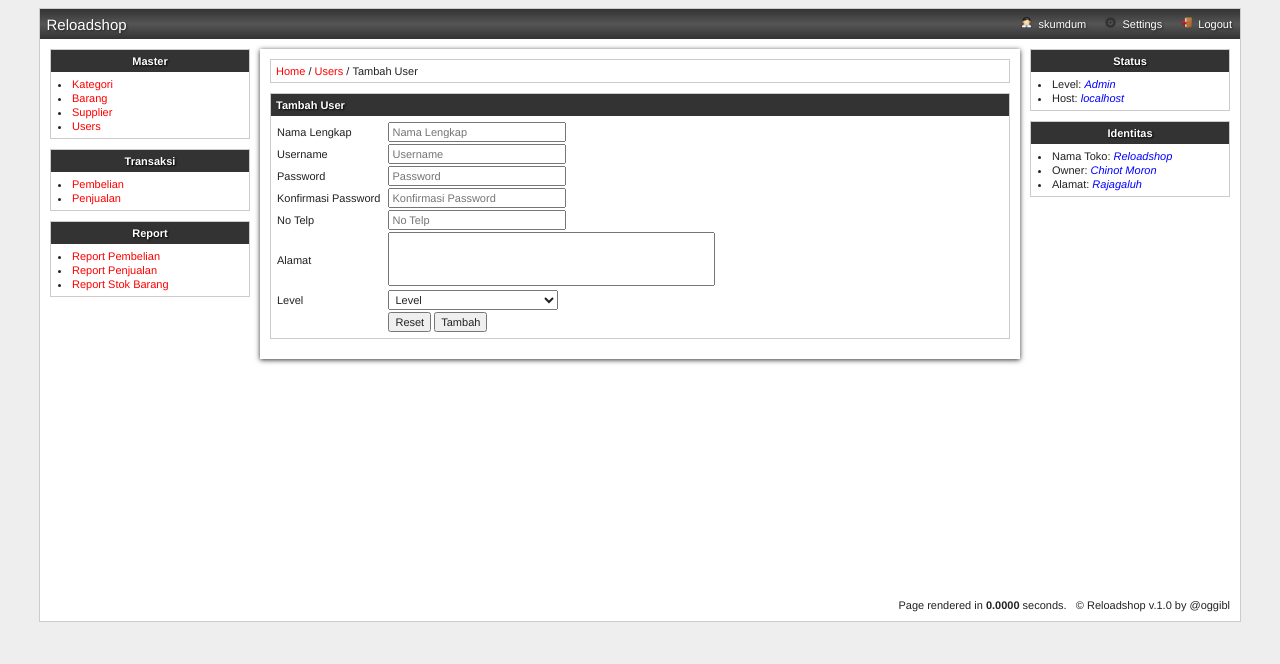
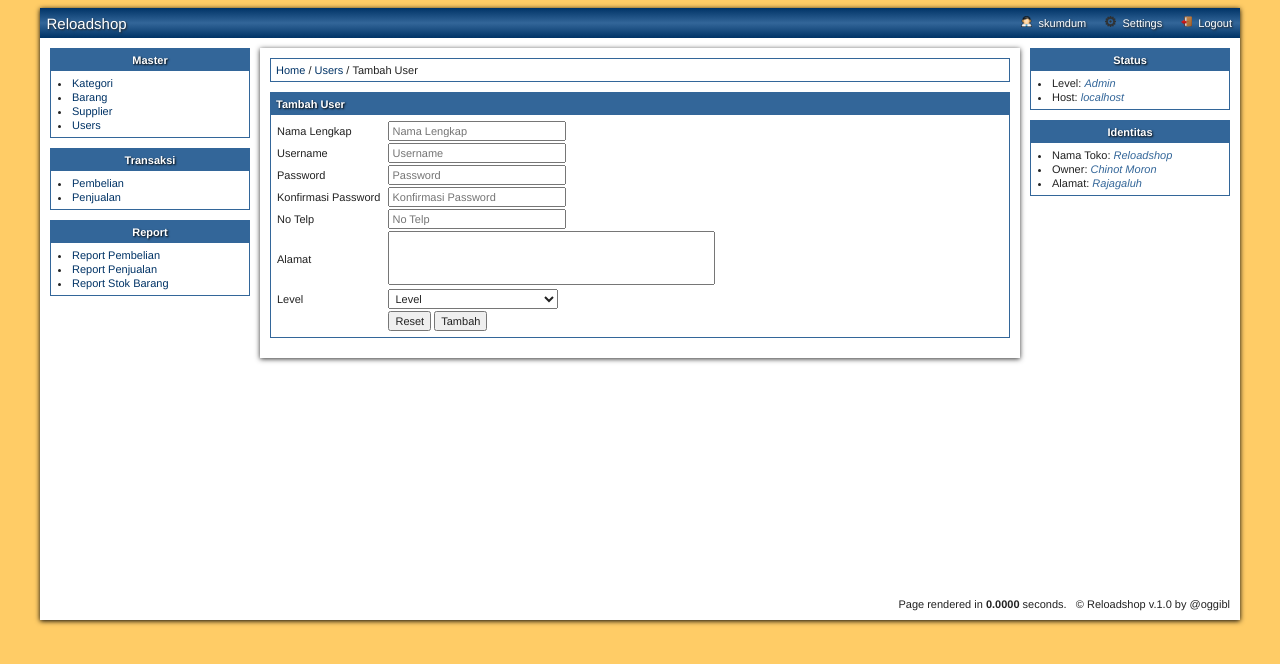
Before and after one commit to yogigr/reloadshop, a CodeIgniter app: page /reload/index.php/users/insert in a window 1280 px wide. Shown: the top 664 px of the page. Run offline with CodeIgniter, Linux system fonts and the light colour scheme; a user stored in the database is signed in.

Commit message:
ganti warna template 2

```diff
--- a/style.css
+++ b/style.css
@@ -2,12 +2,12 @@ body{
 	color: #222;
 	font-family: 'Helvetica';
 	font-size: 11px;
-	background: #eee;
+	background:#FFCC66;
 }
 
 a {
 	text-decoration: none;
-	color: #FF0000;
+	color: #003366;
 
 
 }
@@ -25,7 +25,7 @@ textarea{
 .alert-login {
 	margin: 10px auto;
 	width: 300px;
-	border: 1px solid #ccc;
+	box-shadow: 0px 1px 5px #000;
 	background: #fff;
 }
 .alert-login p {
@@ -36,19 +36,19 @@ textarea{
 	color: #FF0000;
 }
 .sukses {
-	color: #0000FF;
+	color: #336699;
 }
 .form-login {
 	margin:10px auto;
 	width: 300px;
-	border: 1px solid #ccc;
 
+	box-shadow: 0px 1px 5px #000;
 }
 .header-login {
 	margin: 0px;
 	padding: 5px;
-	border-bottom: 1px solid #ccc;
-	background: linear-gradient(#333, #555, #333);
+	border-bottom: 1px solid #336699;
+	background: linear-gradient(#003366, #336699, #003366);
 }
 .header-login img {
 	float: left;
@@ -86,12 +86,13 @@ textarea{
 .container {
 	margin: 0px auto;
 	width: 1200px;
-	border: 1px solid #ccc;
+	/*border: 1px solid #336699;*/
 	background-color: #fff;
+	box-shadow: 0px 1px 5px #000;
 }
 
 .header {
-	background:linear-gradient(#333, #555, #333);
+	background:linear-gradient(#003366, #336699, #003366);
 	height: 30px;
 	position: relative;
 }
@@ -137,7 +138,7 @@ textarea{
 .menu {
 	padding: 0px;
 	margin: 0px;
-	border: 1px solid #ccc;
+	border: 1px solid #336699;
 	margin-bottom: 10px;
 	background-color: #fff;
 }
@@ -146,7 +147,7 @@ textarea{
 }
 .menu h4 {
 	padding: 5px;
-	background: #333;
+	background: #336699;
 	margin: 0px;
 	text-align: center;
 	color: 	#fff;
@@ -174,7 +175,7 @@ textarea{
 .breadcrumb {
 	padding: 5px;
 	margin: 0px;
-	border: 1px solid #ccc;
+	border: 1px solid #336699;
 	margin-bottom: 10px;
 	background: #fff;
 }
@@ -195,7 +196,7 @@ textarea{
 .form-input {
 	padding: 0px;
 	margin: 0px;
-	border: 1px solid #ccc;
+	border: 1px solid #336699;
 	margin-bottom: 10px;
 	background-color: #fff;
 }
@@ -204,7 +205,7 @@ textarea{
 }
 .form-input-header h4 {
 	padding: 5px;
-	background: #333;
+	background: #336699;
 	margin: 0px;
 	color: 	#fff;
 	text-shadow: 1px 1px 2px #000;
@@ -217,12 +218,12 @@ textarea{
 .table {
 	padding: 0px;
 	margin: 0px;
-	border: 1px solid #ccc;
+	border: 1px solid #336699;
 	margin-bottom: 10px;
 }
 .table h4 {
 	padding: 5px;
-	background: #333;
+	background: #336699;
 	margin: 0px;
 	color: 	#fff;
 	text-shadow: 1px 1px 2px #000;
@@ -270,7 +271,7 @@ table {
 }
 .pagination a {
 	padding: 2px 5px 2px 5px;
-	border: 1px solid #ccc;
+	border: 1px solid #336699;
 	background:#fff;
 }
 
```
